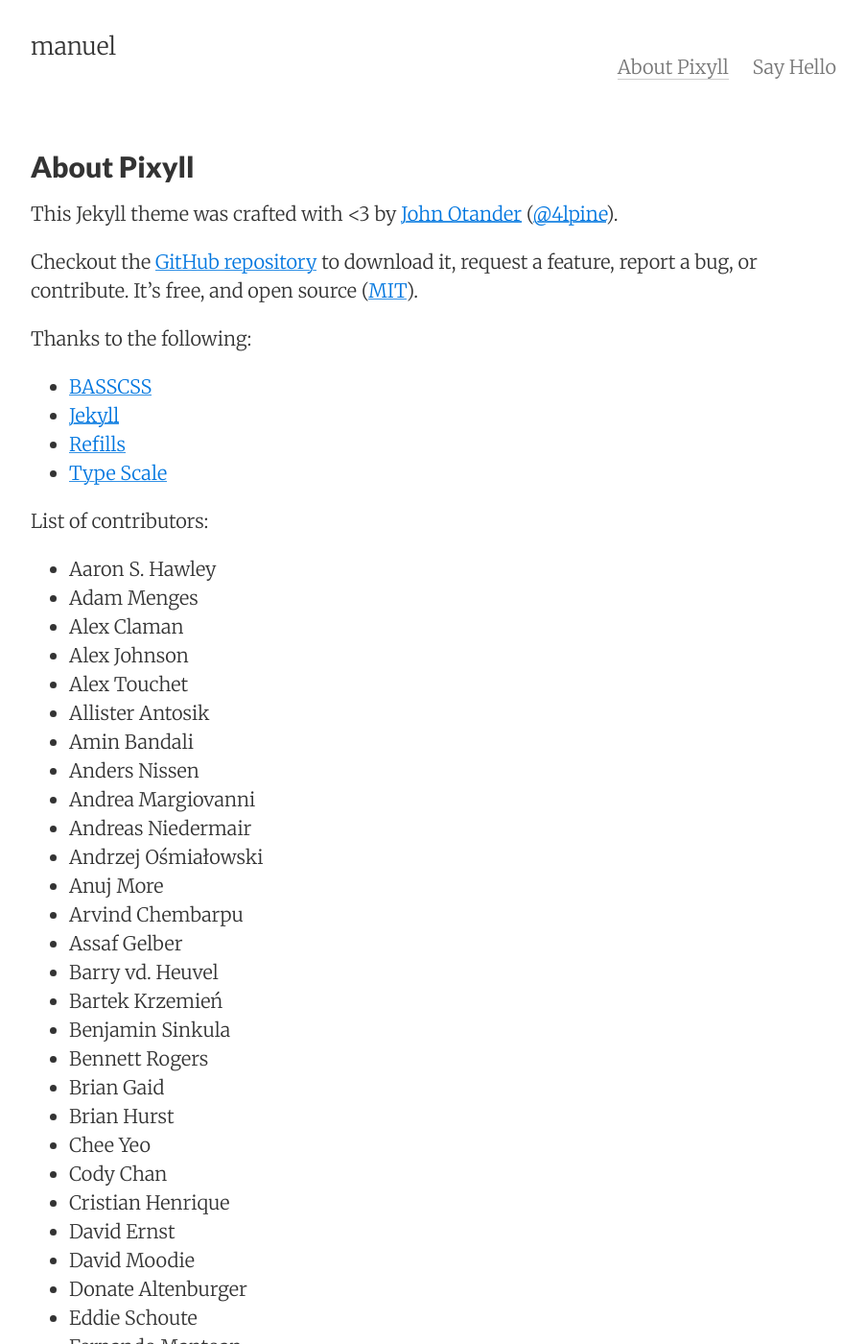
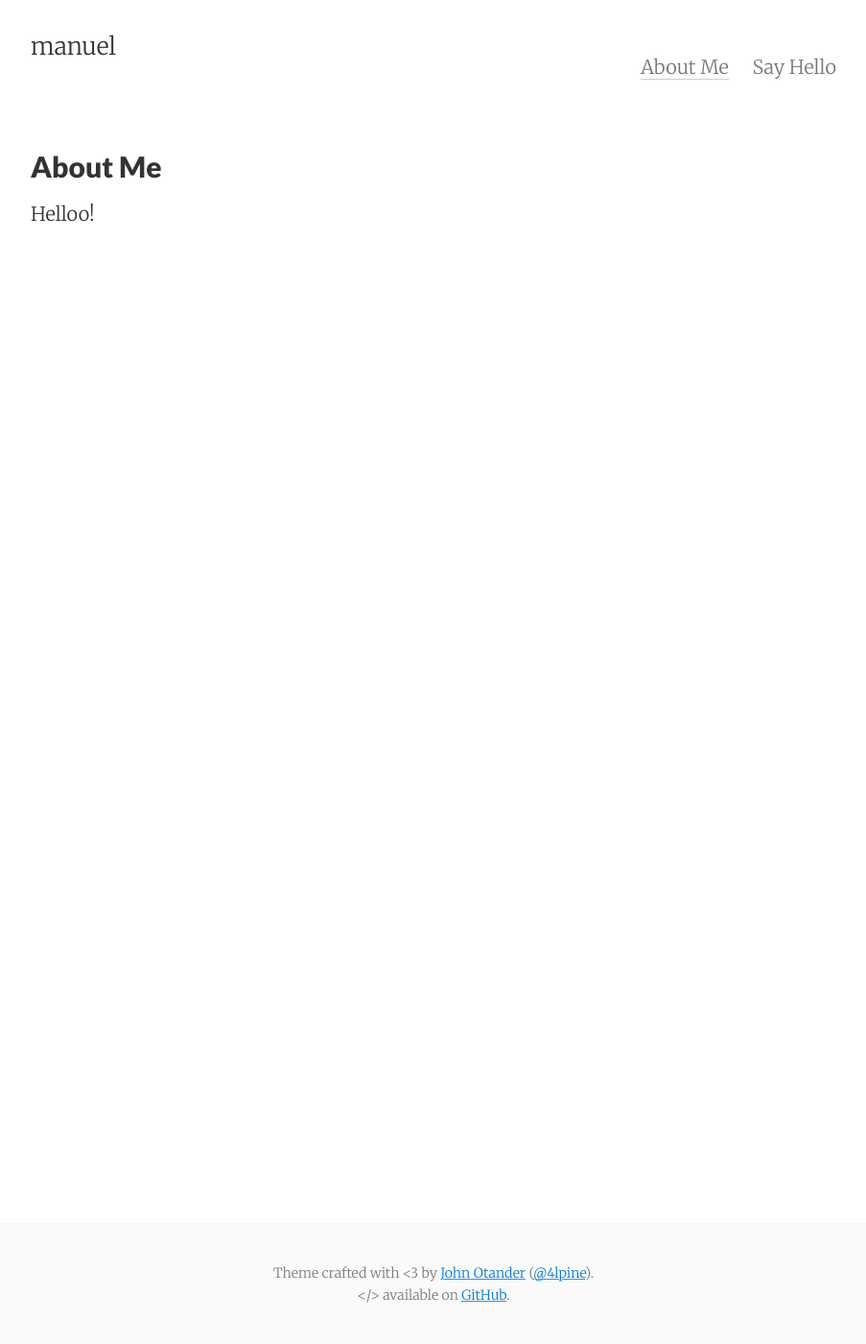
Before and after one commit to mAIRcode/mAIRcode.github.io, a Jekyll site: the page built from about.md, in a window 1280 px wide and 1400 px high. Shown: the whole window at 96% size, without its empty margins (188-1091 px from the left). Built offline with Jekyll 4.4.1, drawn with Linux system fonts in a browser that asks for light colours; some of the changed text lies outside the part shown.

Commit message:
change about page title and try remove contact form by uncommenting

```diff
--- a/_config.yml
+++ b/_config.yml
@@ -98,16 +98,16 @@
     related_posts:  'Related Posts'
   index:
     coming_soon: 'Coming soon...'
-  contact:
-    email:    'Email Address'
-    content:  'What would you like to say?'
-    subject:  'New submission!'
-    submit:   'Say Hello'
-    ajax:
-      sending:  'sending..'
-      sent:     'Message sent!'
-      error:    'Error!'
-  thanks: 'Thanks for contacting us. We will reply as soon as possible.'
+#  contact:
+#    email:    'Email Address'
+#    content:  'What would you like to say?'
+#    subject:  'New submission!'
+#    submit:   'Say Hello'
+#    ajax:
+#      sending:  'sending..'
+#      sent:     'Message sent!'
+#      error:    'Error!'
+#  thanks: 'Thanks for contacting us. We will reply as soon as possible.'
   og_locale: 'en_US'
 
 # Build settings
--- a/about.md
+++ b/about.md
@@ -1,94 +1,8 @@
 ---
 layout: page
-title: About Pixyll
+title: About Me
 permalink: /about/
 tags: about
 ---
 
-This Jekyll theme was crafted with <3 by [John Otander](https://johno.com/)
-([@4lpine](https://twitter.com/4lpine)).
-
-Checkout the [GitHub repository](https://github.com/johno/pixyll) to download it,
-request a feature, report a bug, or contribute. It's free, and open source
-([MIT](https://opensource.org/licenses/MIT)).
-
-Thanks to the following:
-
-* [BASSCSS](https://basscss.com/)
-* [Jekyll](https://jekyllrb.com/)
-* [Refills](https://refills.bourbon.io/)
-* [Type Scale](https://type-scale.com/)
-
-List of contributors:
-
-- Aaron S. Hawley
-- Adam Menges
-- Alex Claman
-- Alex Johnson
-- Alex Touchet
-- Allister Antosik
-- Amin Bandali
-- Anders Nissen
-- Andrea Margiovanni
-- Andreas Niedermair
-- Andrzej Ośmiałowski
-- Anuj More
-- Arvind Chembarpu
-- Assaf Gelber
-- Barry vd. Heuvel
-- Bartek Krzemień
-- Benjamin Sinkula
-- Bennett Rogers
-- Brian Gaid
-- Brian Hurst
-- Chee Yeo
-- Cody Chan
-- Cristian Henrique
-- David Ernst
-- David Moodie
-- Donate Altenburger
-- Eddie Schoute
-- Fernando Mantoan
-- Gurchet Rai
-- Harish Narayanan
-- Jack Platten
-- Jehan Tremback
-- Jiaxi Gu (Isaac)
-- John Otander
-- Jordan Danielewski
-- Josh Buxton
-- Kirill Kulikov
-- Kyle Maxwell
-- Marta Sztybor
-- Martin Wagner
-- Matthew Graybosch
-- Maxim Tsoy
-- Mete Balci
-- Mike Lloyd
-- Mikhail Grachev
-- mindwind
-- Nick Rakochy
-- Nikolay Georgiev
-- Noel Bautista
-- Oliver Hamlet
-- Onur (e0i)
-- Praveer Gupta
-- Rassol (Karmeye)
-- Renato Fialho
-- Ricky Han
-- Roberto Pesando
-- Ryan Jacobs
-- Scott Martin
-- Selim Eren Bekçe
-- Shruti Rijhwani
-- Steef Hegeman
-- Tehmasp Chaudhri
-- Thomas Galvin
-- Timothy Gu
-- Tom Kraak
-- Vishnu Ks
-- Vladislav Arbatov
-- Wilfred Hughes
-- Yaroslav Yadrishnikov
-- Yee Chie Tu
-- Yeou Chien
+Helloo!
```
